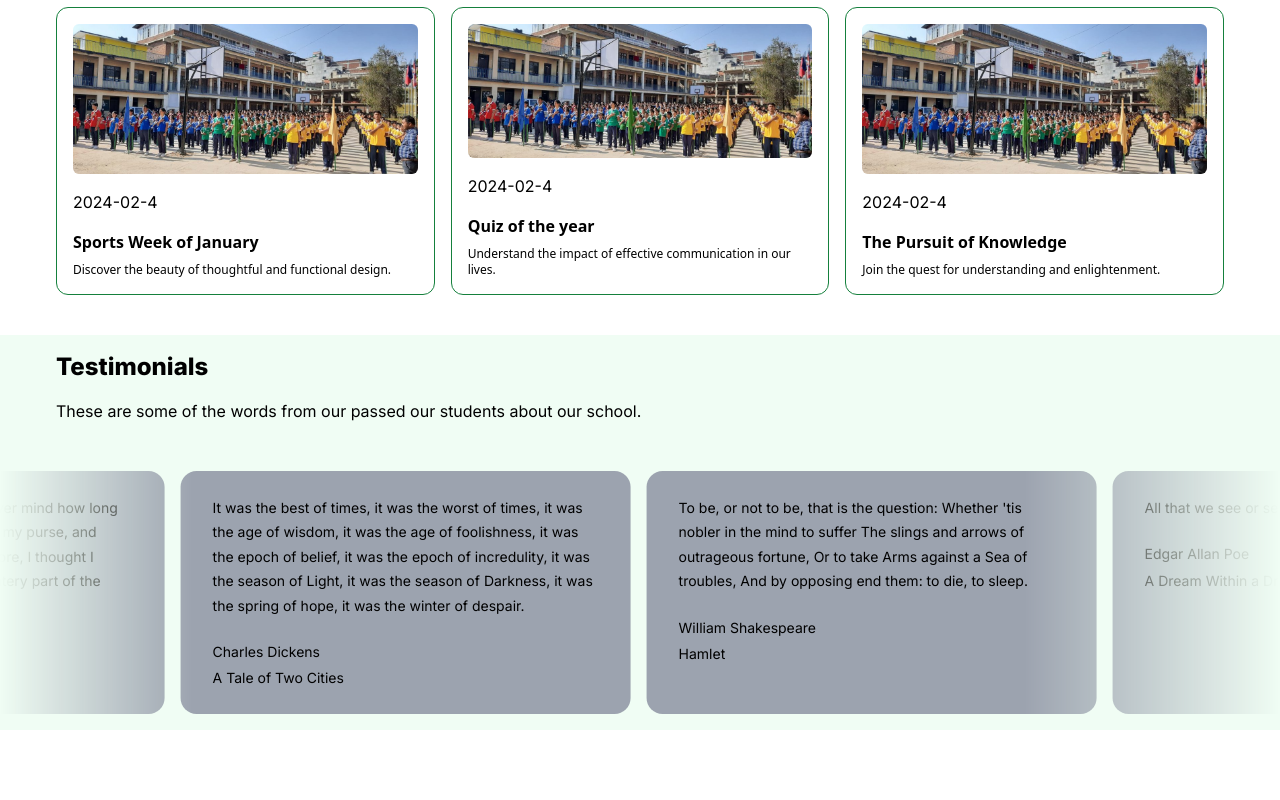
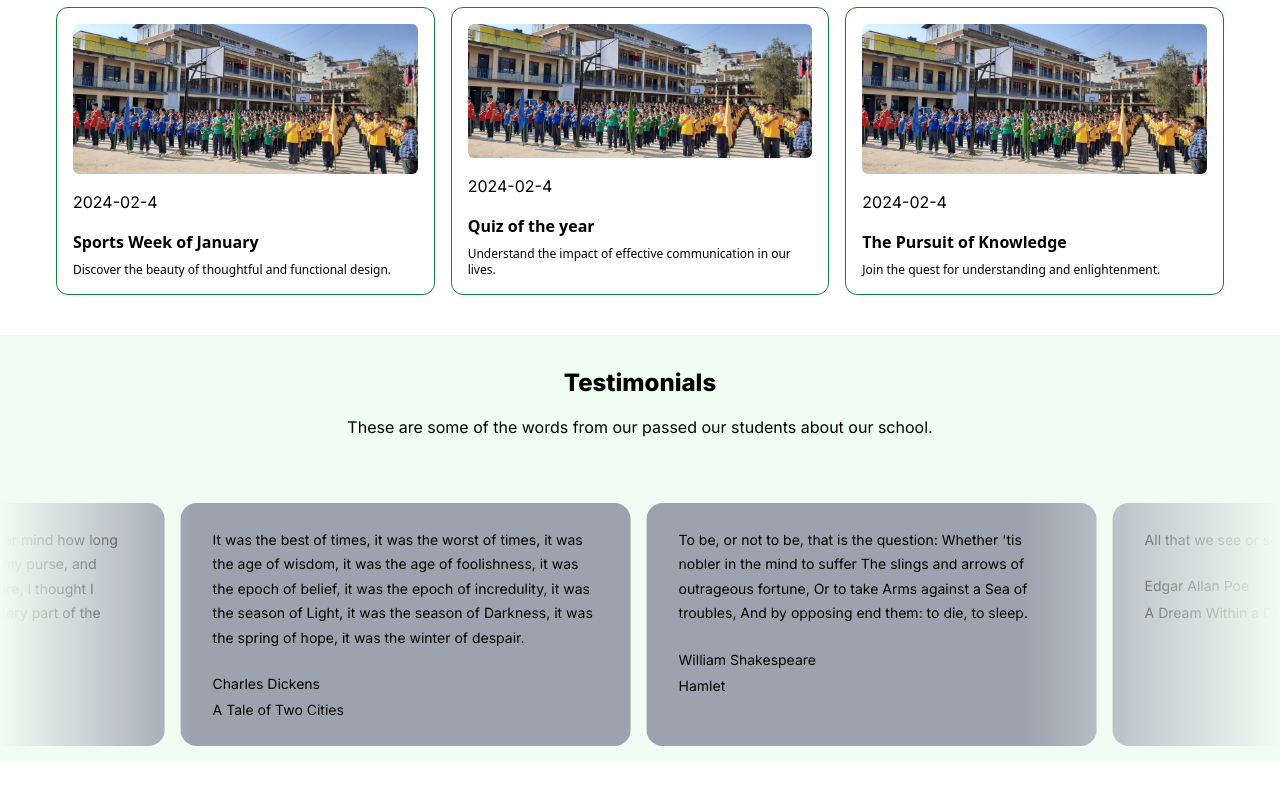
Before and after one commit to devhimal/shree-bhotenamlang-secondary-school, a Next.js app: page / in a window 1280 px wide. Shown: the part 2849-3649 px from the top of the page. Built offline with nearby package versions, Linux system fonts and the light colour scheme.

Commit message:
fix: section heading textd made center

```diff
--- a/src/app/components/molecules/Testimonials/Testimonials.tsx
+++ b/src/app/components/molecules/Testimonials/Testimonials.tsx
@@ -41,7 +41,7 @@ export function Testimonials() {
 
   return (
     <div className="mb-14 bg-green-50 w-full">
-      <Container classNames="text-black">
+      <Container classNames="text-black text-center py-4">
         <div className="mb-8">
           <LazyShow>
             <SectionHeading>Testimonials</SectionHeading>
```
